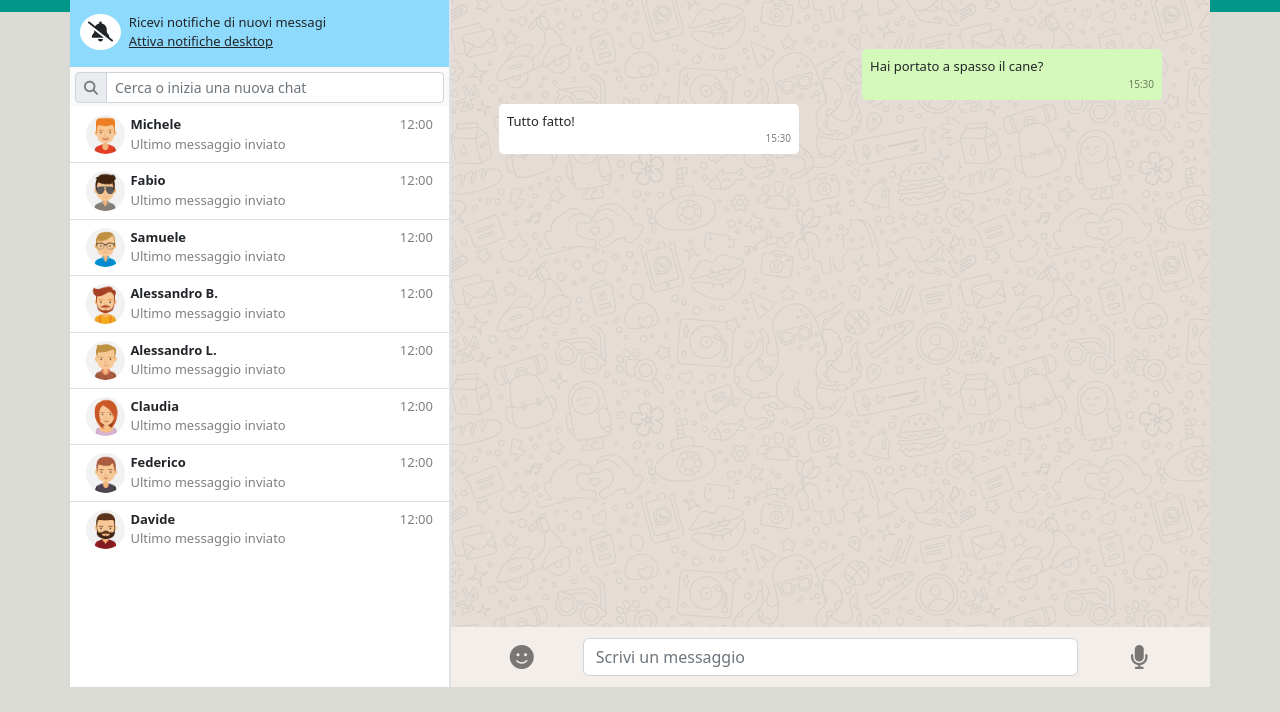
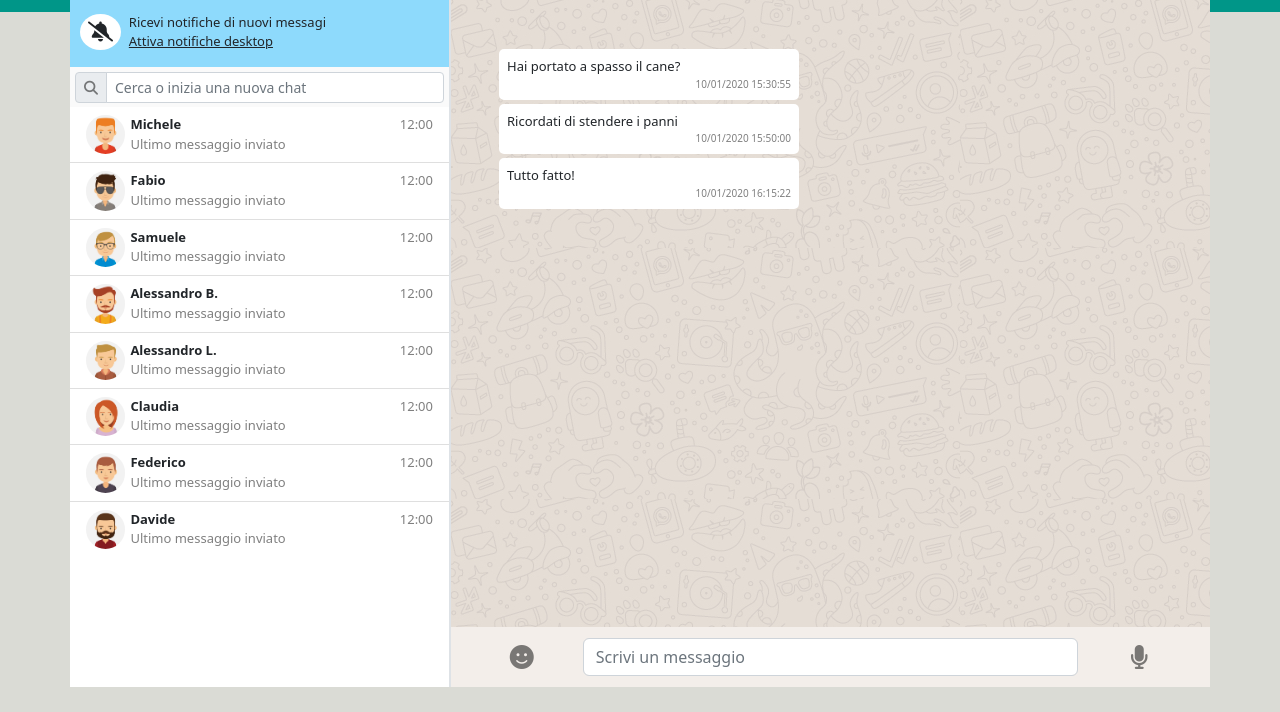
Before and after one commit to Bice93/vue-boolzapp, a plain HTML site: page index.html in a window 1280 px wide. Shown: the part 88-800 px from the top of the page. Drawn offline with nearby package versions, Linux system fonts and the light colour scheme.

Commit message:
View contacts dynamic messages

```diff
--- a/index.html
+++ b/index.html
@@ -114,7 +114,13 @@
 
                         <div class="main_chat p-5">
 
-                            <div class="box_message my-1">
+                            <div class="box_message my-1" v-for="(element) in contacts[activeIndex].messages">
+                                <span class=" message p-2 message_received">
+                                    <p class=" mb-0 "> {{ element.message }} </p>
+                                    <p class="time-message mb-0 text-end text-black-50"> {{ element.date }} </p>
+                                </span>
+                            </div>
+                            <!-- <div class="box_message my-1">
                                 <span class="message p-2 message_send">
                                     <p class="mb-0 ">Hai portato a spasso il cane? </p>
                                     <p class="time-message mb-0 text-end text-black-50">15:30</p>
@@ -126,14 +132,14 @@
                                     <p class=" mb-0 ">Tutto fatto!</p>
                                     <p class="time-message mb-0 text-end text-black-50">15:30</p>
                                 </span>
-                            </div>
+                            </div> -->
                         </div>
 
                         <div class="footer_chat d-flex align-items-center fs-4">
                             <div class="icon_footer w-25">
                                 <i class="fa-solid fa-face-smile text-black-50"></i>
                             </div>
-                            <input type="text" class="form-control" placeholder="Scrivi un messaggio">
+                            <input type="text"class="form-control" placeholder="Scrivi un messaggio">
                             <div class="icon_footer w-25">
                                 <i class="fa-solid fa-microphone text-black-50"></i>
                             </div>
--- a/js/main.js
+++ b/js/main.js
@@ -1,7 +1,10 @@
 const app = new Vue(
     {
         el: `#root`,
+
         data: {
+
+            activeIndex : 0,
             contacts: [
                 {
                     name: 'Michele',
```
